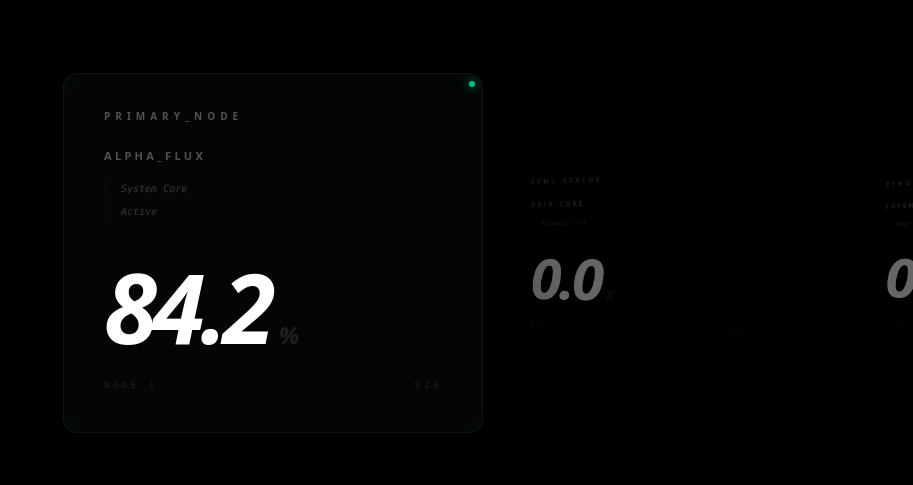
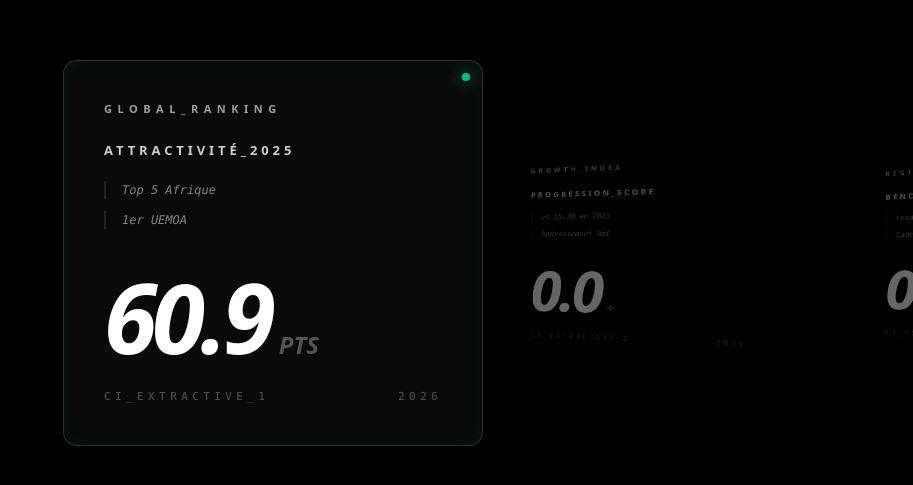
Before and after one commit to nonnzy7even7iete/nonnzytransformiumfullstackbundel, a Next.js app: page /logique-metier-serveur in a window 1280 px wide. Shown: the part 147-632 px from the top of the page, without its empty margins (367-1280 px from the left). Built offline with nearby package versions, Linux system fonts and the light colour scheme.

Commit message:
Zy Bulding workflow

```diff
--- a/src/app/logique-metier-serveur/page.tsx
+++ b/src/app/logique-metier-serveur/page.tsx
@@ -1,9 +1,195 @@
-import FluxCarousel from "@/components/frontendkit/FluxCarousel";
+"use client";
 
-export default function Home() {
+import React, { useState, useEffect, useRef } from "react";
+import { motion, animate } from "framer-motion";
+import { cn } from "@/lib/utils";
+
+// DATA-DRIVEN : Transformation de l'article du Fraser Institute en KPIs
+const MINING_DATA = [
+  {
+    id: 1,
+    title: "ATTRACTIVITÉ_2025",
+    value: 60.9,
+    unit: "PTS",
+    label: "GLOBAL_RANKING",
+    notes: ["Top 5 Afrique", "1er UEMOA"],
+    status: "active",
+  },
+  {
+    id: 2,
+    title: "PROGRESSION_SCORE",
+    value: 5.2,
+    unit: "+",
+    label: "GROWTH_INDEX",
+    notes: ["vs 55.70 en 2023", "Redressement Net"],
+    status: "active",
+  },
+  {
+    id: 3,
+    title: "BENCHMARK_GHANA",
+    value: 5.7,
+    unit: "Δ",
+    label: "REGIONAL_LEAD",
+    notes: ["Leadership repris", "Cadre stable"],
+    status: "active",
+  },
+  {
+    id: 4,
+    title: "POSITION_MONDIALE",
+    value: 47,
+    unit: "th",
+    label: "GLOBAL_SCOPE",
+    notes: ["68 Juridictions", "Signal Marchés"],
+    status: "syncing",
+  },
+];
+
+export default function FluxCarousel() {
+  const [index, setIndex] = useState(0);
+  const [mounted, setMounted] = useState(false);
+
+  useEffect(() => setMounted(true), []);
+
+  const handleDragEnd = (_: any, info: any) => {
+    const threshold = 30;
+    if (info.offset.x < -threshold && index < MINING_DATA.length - 1)
+      setIndex(index + 1);
+    else if (info.offset.x > threshold && index > 0) setIndex(index - 1);
+  };
+
+  if (!mounted) return null;
+
   return (
-    <main className="min-h-screen">
-      <FluxCarousel />
-    </main>
+    <div className="relative h-screen w-full bg-[var(--background)] overflow-hidden flex items-center justify-center font-sans transition-colors duration-500">
+      <motion.div
+        drag="x"
+        dragConstraints={{ left: 0, right: 0 }}
+        onDragEnd={handleDragEnd}
+        className="absolute inset-0 z-[100] cursor-grab active:cursor-grabbing"
+      />
+
+      <div
+        className="relative w-full h-full flex items-center justify-center"
+        style={{ perspective: "1200px" }}
+      >
+        <motion.div
+          className="relative flex items-center justify-center w-full max-w-[300px] md:max-w-[450px]"
+          style={{ transformStyle: "preserve-3d" }}
+        >
+          {MINING_DATA.map((item, i) => (
+            <Card key={item.id} item={item} position={i - index} />
+          ))}
+        </motion.div>
+      </div>
+
+      <div className="absolute bottom-10 flex gap-2">
+        {MINING_DATA.map((_, i) => (
+          <div
+            key={i}
+            className={cn(
+              "h-[1.5px] transition-all duration-700",
+              index === i
+                ? "w-12 bg-[var(--foreground)]"
+                : "w-3 bg-[var(--foreground)] opacity-20"
+            )}
+          />
+        ))}
+      </div>
+    </div>
   );
 }
+
+function Card({ item, position }: { item: any; position: number }) {
+  const isActive = position === 0;
+  const counterRef = useRef<HTMLHeadingElement>(null);
+  const xOffset =
+    typeof window !== "undefined" && window.innerWidth < 768
+      ? window.innerWidth * 0.45
+      : 480;
+
+  useEffect(() => {
+    if (isActive && counterRef.current) {
+      const controls = animate(0, item.value, {
+        duration: 2.2,
+        ease: [0.16, 1, 0.3, 1],
+        onUpdate: (v) => {
+          if (counterRef.current) counterRef.current.textContent = v.toFixed(1);
+        },
+      });
+      return () => controls.stop();
+    }
+  }, [item.value, isActive]);
+
+  return (
+    <motion.div
+      initial={false}
+      animate={{
+        x: position * xOffset,
+        rotateY: position * -30,
+        z: isActive ? 0 : -400,
+        opacity: isActive ? 1 : 0.4,
+        scale: isActive ? 1 : 0.8,
+      }}
+      transition={{ type: "spring", stiffness: 120, damping: 25 }}
+      className={cn(
+        "absolute w-[80vw] md:w-[420px] h-auto min-h-[320px] p-10 flex flex-col justify-between overflow-hidden transition-all duration-700",
+        "backdrop-blur-[40px] border border-[var(--foreground)]/15", // Bordure plus marquée
+        isActive
+          ? "shadow-[0_40px_100px_rgba(0,0,0,0.1),inset_0_0_20px_rgba(16,185,129,0.05)] bg-[var(--foreground)]/[0.04]"
+          : "bg-transparent border-none"
+      )}
+      style={{ borderRadius: "var(--radius-vercel, 14px)" }}
+    >
+      <div
+        className={cn(
+          "absolute top-[12px] right-[12px] h-2 w-2 rounded-full transition-all duration-1000",
+          isActive
+            ? "bg-emerald-500 shadow-[0_0_15px_#10b981]"
+            : "bg-[var(--foreground)] opacity-0"
+        )}
+      />
+
+      {/* HEADER : Lisibilité renforcée (Opacity 0.6) */}
+      <div className="relative z-10 flex justify-between items-start">
+        <p className="text-[11px] font-black tracking-[0.5em] uppercase text-[var(--foreground)] opacity-60">
+          {item.label}
+        </p>
+      </div>
+
+      {/* CONTENT : Hiérarchie visuelle décisionnelle */}
+      <div className="relative z-10 mt-6">
+        <h3 className="text-[13px] font-black uppercase text-[var(--foreground)] tracking-[0.3em] mb-5 opacity-80">
+          {item.title}
+        </h3>
+        <div className="flex flex-col gap-3">
+          {item.notes.map((note: string, idx: number) => (
+            <p
+              key={idx}
+              className="text-[12px] font-mono text-[var(--foreground)] opacity-50 italic pl-4 border-l-2 border-[var(--foreground)]/20"
+            >
+              {note}
+            </p>
+          ))}
+        </div>
+      </div>
+
+      {/* COMPTEUR : Impact maximal */}
+      <div className="relative z-10 flex items-baseline gap-2 mt-auto pt-10">
+        <h2
+          ref={counterRef}
+          className="text-7xl md:text-8xl font-black italic text-[var(--foreground)] tracking-tighter leading-none"
+        >
+          0.0
+        </h2>
+        <span className="text-2xl font-bold opacity-30 italic text-[var(--foreground)] uppercase">
+          {item.unit}
+        </span>
+      </div>
+
+      <div className="relative z-10 flex justify-between items-end pt-6 text-[11px] font-mono opacity-30 text-[var(--foreground)] tracking-[0.4em] uppercase">
+        <span>CI_EXTRACTIVE_{item.id}</span>
+        <span>2026</span>
+      </div>
+    </motion.div>
+  );
+}
--- a/src/app/page.tsx
+++ b/src/app/page.tsx
@@ -121,7 +121,7 @@ export default function HomePage() {
         <div className="order-3 w-full max-w-[360px] h-[450px] shrink-0">
           <SideCard
             className="!w-full !max-w-none !min-w-0 h-full"
-            imageSrc="/zyy.png"
+            imageSrc="/public/IMG-20260228-WA0000.jpg"
             title="Zy recherche un financement orienté workspace & Workflow"
             description="Exécution de la logique métier et serveur en burn out."
             location="Anyama, Abidjan, Côte d'Ivoire"
--- a/src/components/frontendkit/FluxCarousel.tsx
+++ b/src/components/frontendkit/FluxCarousel.tsx
@@ -4,6 +4,7 @@ import React, { useState, useEffect, useRef } from "react";
 import { motion, animate } from "framer-motion";
 import { cn } from "@/lib/utils";
 
+// Tes données DATA restent inchangées (Respect absolu de tes strings)
 const DATA = [
   {
     id: 1,
@@ -79,7 +80,8 @@ export default function FluxCarousel() {
   if (!mounted) return null;
 
   return (
-    <div className="relative h-screen w-full bg-[var(--background)] overflow-hidden flex items-center justify-center font-sans">
+    <div className="relative h-screen w-full bg-[var(--background)] overflow-hidden flex items-center justify-center font-sans transition-colors duration-500">
+      {/* COUCHE DE DRAG : Invisible mais capte les gestes */}
       <motion.div
         drag="x"
         dragConstraints={{ left: 0, right: 0 }}
@@ -101,6 +103,7 @@ export default function FluxCarousel() {
         </motion.div>
       </div>
 
+      {/* INDICATEURS DE POSITION (PAGINATION) */}
       <div className="absolute bottom-10 flex gap-2">
         {DATA.map((_, i) => (
           <div
@@ -109,7 +112,7 @@ export default function FluxCarousel() {
               "h-[1px] transition-all duration-700",
               index === i
                 ? "w-10 bg-[var(--foreground)]"
-                : "w-2 bg-[var(--foreground)] opacity-10"
+                : "w-2 bg-[var(--foreground)] opacity-20" // Augmentation légère de l'opacité
             )}
           />
         ))}
@@ -121,6 +124,8 @@ export default function FluxCarousel() {
 function Card({ item, position }: { item: any; position: number }) {
   const isActive = position === 0;
   const counterRef = useRef<HTMLHeadingElement>(null);
+
+  // Calcul dynamique de l'offset pour la réactivité mobile
   const xOffset =
     typeof window !== "undefined" && window.innerWidth < 768
       ? window.innerWidth * 0.45
@@ -128,6 +133,7 @@ function Card({ item, position }: { item: any; position: number }) {
 
   useEffect(() => {
     if (isActive && counterRef.current) {
+      // .animate(start, end, options) : Fonction de Framer Motion pour animer des chiffres
       const controls = animate(0, item.value, {
         duration: 2.2,
         ease: [0.16, 1, 0.3, 1],
@@ -152,41 +158,41 @@ function Card({ item, position }: { item: any; position: number }) {
       transition={{ type: "spring", stiffness: 120, damping: 25 }}
       className={cn(
         "absolute w-[75vw] md:w-[420px] h-auto min-h-[300px] p-10 flex flex-col justify-between overflow-hidden transition-all duration-700",
-        "backdrop-blur-[25px] md:backdrop-blur-[40px] border border-[var(--foreground)]/5",
-        // Focus "Class" : Lueur interne diffuse et ombre portée élégante
+        // ÉLÉMENT CLÉ : Amélioration du flou et du contraste de bordure
+        "backdrop-blur-[30px] border border-[var(--foreground)]/10",
         isActive
-          ? "shadow-[0_40px_100px_rgba(0,0,0,0.6),inset_0_0_20px_rgba(16,185,129,0.05)] bg-[var(--foreground)]/[0.02]"
+          ? "shadow-[0_40px_100px_rgba(0,0,0,0.1),inset_0_0_20px_rgba(16,185,129,0.05)] bg-[var(--foreground)]/[0.03]"
           : "bg-transparent border-none"
       )}
       style={{ borderRadius: "var(--radius-vercel, 14px)" }}
     >
-      {/* INDICATEUR VERT : Positionné à 7px top/right du border */}
+      {/* INDICATEUR D'ÉTAT (Node Status) */}
       <div
         className={cn(
-          "absolute top-[7px] right-[7px] h-1.5 w-1.5 rounded-full transition-all duration-1000 ease-in-out",
+          "absolute top-[10px] right-[10px] h-2 w-2 rounded-full transition-all duration-1000",
           isActive
-            ? "bg-emerald-500 shadow-[0_0_10px_#10b981] opacity-100 scale-100"
-            : "bg-[var(--foreground)] opacity-0 scale-50"
+            ? "bg-emerald-500 shadow-[0_0_15px_#10b981] opacity-100"
+            : "bg-[var(--foreground)] opacity-0"
         )}
       />
 
-      {/* HEADER */}
-      <div className="relative z-10 flex justify-between items-start opacity-30 mt-[-5px]">
-        <p className="text-[10px] font-black tracking-[0.5em] uppercase text-[var(--foreground)]">
+      {/* HEADER : Opacité augmentée de 0.3 à 0.5 pour l'aide à la décision */}
+      <div className="relative z-10 flex justify-between items-start mt-[-5px]">
+        <p className="text-[11px] font-black tracking-[0.5em] uppercase text-[var(--foreground)] opacity-50">
           {item.label}
         </p>
       </div>
 
-      {/* CONTENT */}
+      {/* CONTENT : Titre plus marqué */}
       <div className="relative z-10 mt-6">
-        <h3 className="text-[11px] font-bold opacity-30 uppercase text-[var(--foreground)] tracking-[0.3em] mb-4">
+        <h3 className="text-[12px] font-black uppercase text-[var(--foreground)] tracking-[0.3em] mb-4 opacity-60">
           {item.title}
         </h3>
         <div className="flex flex-col gap-2">
           {item.notes.map((note: string, idx: number) => (
             <p
               key={idx}
-              className="text-[10px] font-mono text-[var(--foreground)] opacity-20 italic pl-4 border-l border-[var(--foreground)]/5"
+              className="text-[11px] font-mono text-[var(--foreground)] opacity-40 italic pl-4 border-l border-[var(--foreground)]/20"
             >
               {note}
             </p>
@@ -194,7 +200,7 @@ function Card({ item, position }: { item: any; position: number }) {
         </div>
       </div>
 
-      {/* COMPTEUR */}
+      {/* CHIFFRE CLÉ (Décisionnel) : L'élément le plus important */}
       <div className="relative z-10 flex items-baseline gap-2 mt-auto pt-10">
         <h2
           ref={counterRef}
@@ -202,13 +208,13 @@ function Card({ item, position }: { item: any; position: number }) {
         >
           0.0
         </h2>
-        <span className="text-2xl font-bold opacity-10 italic text-[var(--foreground)] uppercase">
+        <span className="text-2xl font-bold opacity-30 italic text-[var(--foreground)] uppercase">
           {item.unit}
         </span>
       </div>
 
-      {/* FOOTER */}
-      <div className="relative z-10 flex justify-between items-end pt-6 text-[9px] font-mono opacity-10 text-[var(--foreground)] tracking-[0.4em] uppercase">
+      {/* FOOTER : Discret mais lisible */}
+      <div className="relative z-10 flex justify-between items-end pt-6 text-[10px] font-mono opacity-30 text-[var(--foreground)] tracking-[0.4em] uppercase">
         <span>NODE_{item.id}</span>
         <span>V26</span>
       </div>
```
Also changed, not shown: public/IMG-20260228-WA0000.jpg (added).
